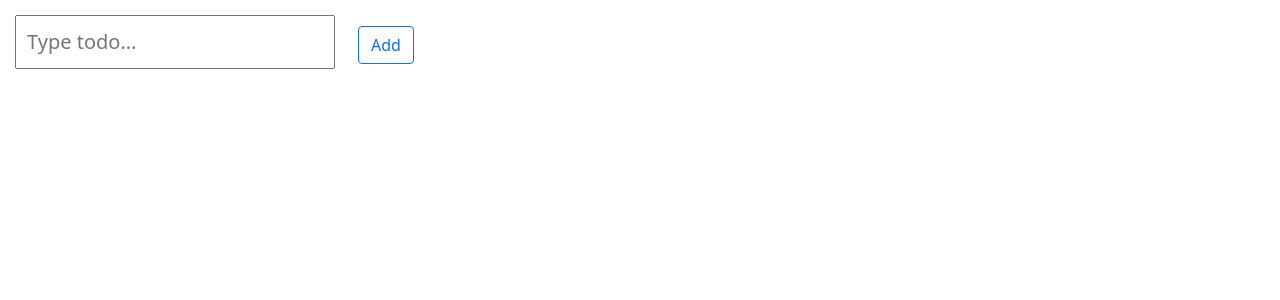
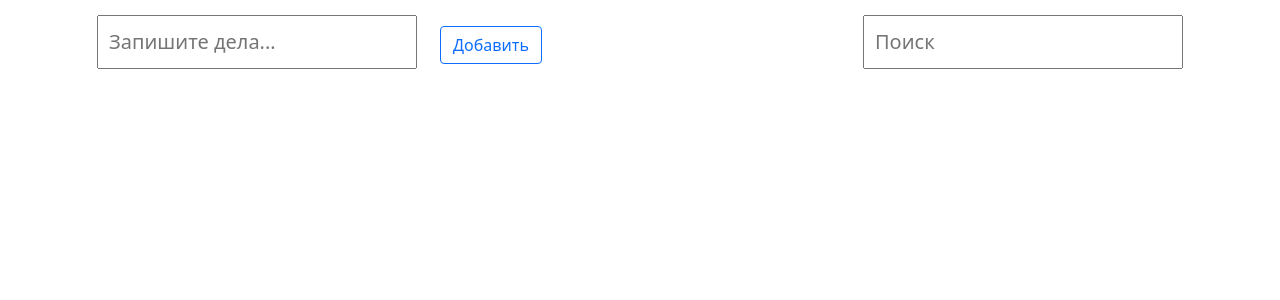
Before and after one commit to alexeypopov183/todo-react-redux, a React (Create React App) app: page / in a window 1280 px wide. Shown: the top 300 px of the page. Built offline with nearby package versions, Linux system fonts and the light colour scheme.

Commit message:
fix: language

```diff
--- a/src/components/App.jsx
+++ b/src/components/App.jsx
@@ -1,15 +1,21 @@
-import React from "react";
+import React, {useState} from "react";
 
-import "../index.scss"
+import "../index.scss";
 
 import Header from "./Header";
 import Main from "./Main";
 
 function App() {
+  const [filterPost, setFilterPost] = useState('');
+
+  const handleFilter = (e) => {
+    setFilterPost(e.target.value);
+  }
+
   return (
-    <div>
-      <Header />
-      <Main />
+    <div className="container">
+      <Header handleFilter={handleFilter}/>
+      <Main filterPost={filterPost}/>
     </div>
   );
 }
--- a/src/components/Header.jsx
+++ b/src/components/Header.jsx
@@ -4,35 +4,37 @@ import {useDispatch} from "react-redux";
 import {saveTodo} from "../redux/actions/action";
 import Button from "./Button";
 
-const Header = () => {
+const Header = ({handleFilter}) => {
   const dispatch = useDispatch();
   const [text, setText] = useState('');
 
   const handleChange = (e) => {
-    setText(e.target.value)
+    setText(e.target.value);
   }
 
   const handleSubmit = (e) => {
     e.preventDefault();
     if (text) {
       setText('');
-      dispatch(saveTodo(text));
+      const date = new Date();
+      dispatch(saveTodo(text, date));
     } else {
-      alert('Вы ничего не написали!')
+      alert('Вы ничего не написали!');
     }
   }
 
   return (
-    <div>
+    <div className="header">
       <form action="" onSubmit={handleSubmit}>
         <input
-          placeholder="Type todo..."
+          placeholder="Запишите дела..."
           value={text}
           onChange={handleChange}
           type="text"
         />
-        <Button type="button" styles="btn-outline-primary" >Add</Button>
+        <Button type="button" styles="btn-outline-primary" >Добавить</Button>
       </form>
+      <input onChange={(e) => handleFilter(e)} placeholder="Поиск" type="text"/>
     </div>
   );
 };
--- a/src/components/Main.jsx
+++ b/src/components/Main.jsx
@@ -3,12 +3,21 @@ import {useSelector} from "react-redux";
 
 import TodoItem from "./TodoItem";
 
-const Main = () => {
+const Main = ({filterPost}) => {
   const todo = useSelector(state => state);
+
+  const sortedPosts = (todo) => {
+    if (filterPost) {
+      return todo.filter(el => el.text.includes(filterPost));
+    }
+    return todo;
+  }
+
   return (
     <div className="todo">
-      { todo.map((el, index) => (
-        <TodoItem mark={el.mark ? 'bold' : 'inherit'} el={el} index={index}/>
+      {
+        sortedPosts(todo).map((el, index) => (
+        <TodoItem key={el.id} mark={el.mark ? 'bold' : 'inherit'} el={el} index={index}/>
       ))}
     </div>
   );
--- a/src/components/TodoItem.jsx
+++ b/src/components/TodoItem.jsx
@@ -14,14 +14,23 @@ const TodoItem = ({el, index, mark}) => {
   const handleMarkItem = (id) => {
     dispatch(markTodo(id));
   }
+
+  const getTime = (date) => {
+    const nowDate = new Date();
+    if (nowDate - date >= 86400000) {
+      return `${date.getDate()}-${date.getMonth()}-${date.getFullYear()}`;
+    }
+    return `${date.getHours()}:${date.getMinutes()}:${date.getSeconds()}`;
+  }
+
   return (
-    <div
-      style={{fontWeight: mark}}
-      key={`${el.id}_${el.text}`}
-      className="todo__item">
-      {index + 1}. {el.text}
-      <Button onClick={() => handleDeleteItem(el.id)} styles="btn-danger">Delete</Button>
-      <Button onClick={() => handleMarkItem(el.id)} styles="btn-success">Mark</Button>
+    <div className="todo__item">
+      <p style={{fontWeight: mark}}>{index + 1}. {el.text} </p>
+      <div className="todo__btns">
+        <span className="todo__time">{getTime(el.time)}</span>
+        <Button onClick={() => handleDeleteItem(el.id)} styles="btn-danger">Удалить</Button>
+        <Button onClick={() => handleMarkItem(el.id)} styles="btn-success">Отметить</Button>
+      </div>
     </div>
   );
 };
--- a/src/index.scss
+++ b/src/index.scss
@@ -1,9 +1,25 @@
+.container {
+  //background-color: #5858a1;
+}
+.header {
+  display: flex;
+  justify-content: space-between;
+}
 .todo {
   background: #f3f3f3;
   &__item {
+    overflow-x:hidden;
     padding: 20px;
     font-size: 26px;
     border: 2px solid #5858a1;
+    display: flex;
+    justify-content: space-between;
+  }
+  &__btns {
+  }
+  &__time {
+    font-size: 18px;
+    color: #6e6e6e;
   }
 }
 input {
--- a/src/redux/actions/action.js
+++ b/src/redux/actions/action.js
@@ -1,9 +1,9 @@
-let uniqId = 0;
 
-export const saveTodo = (text) => ({
+export const saveTodo = (text, time) => ({
     type: 'SAVE_TODO',
     text: text,
-    id: uniqId++
+    time: time,
+    id: Date.now()
   })
 
 export const deleteTodo = (id) => ({
--- a/src/redux/reducers/reducer.js
+++ b/src/redux/reducers/reducer.js
@@ -7,6 +7,7 @@ export function reducer (state = [], action) {
         {
           id: action.id,
           text: action.text,
+          time: action.time,
           mark: false,
         }
       ]
```
